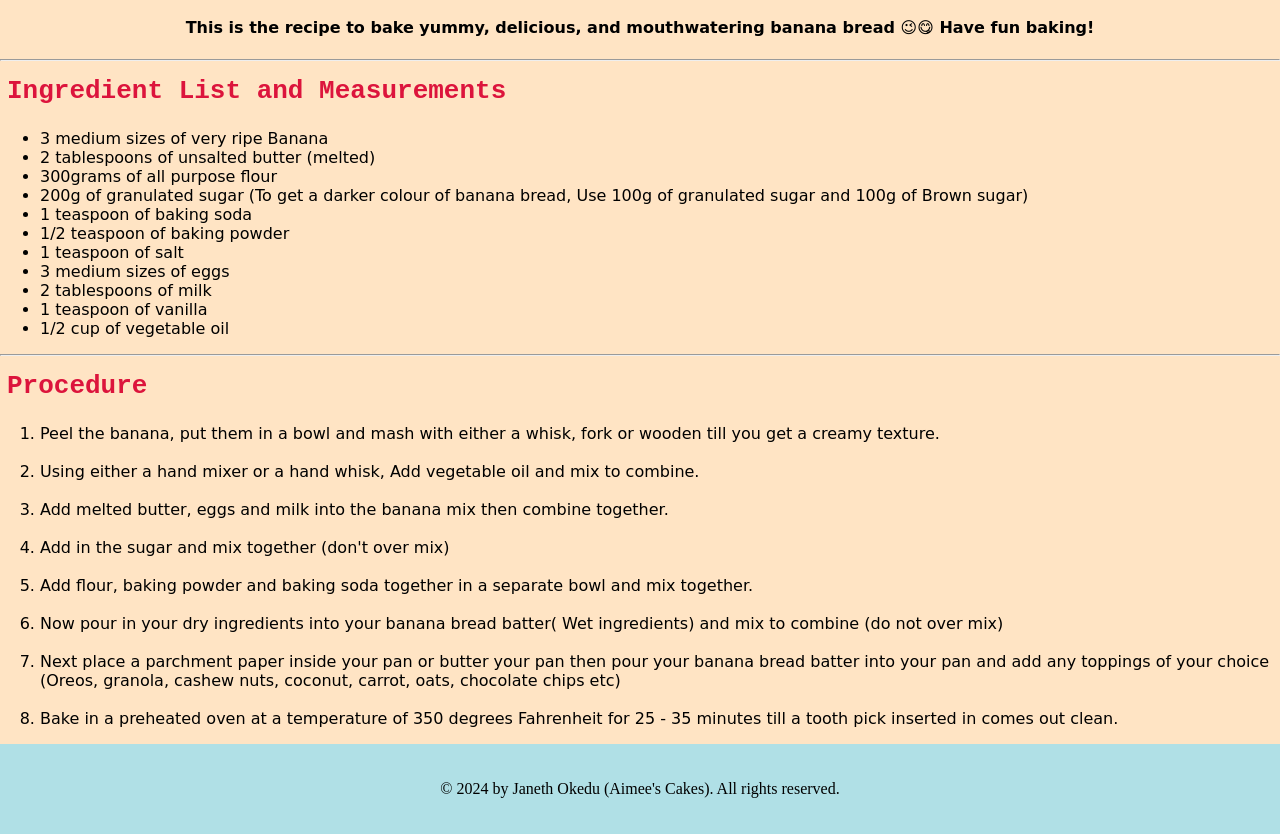
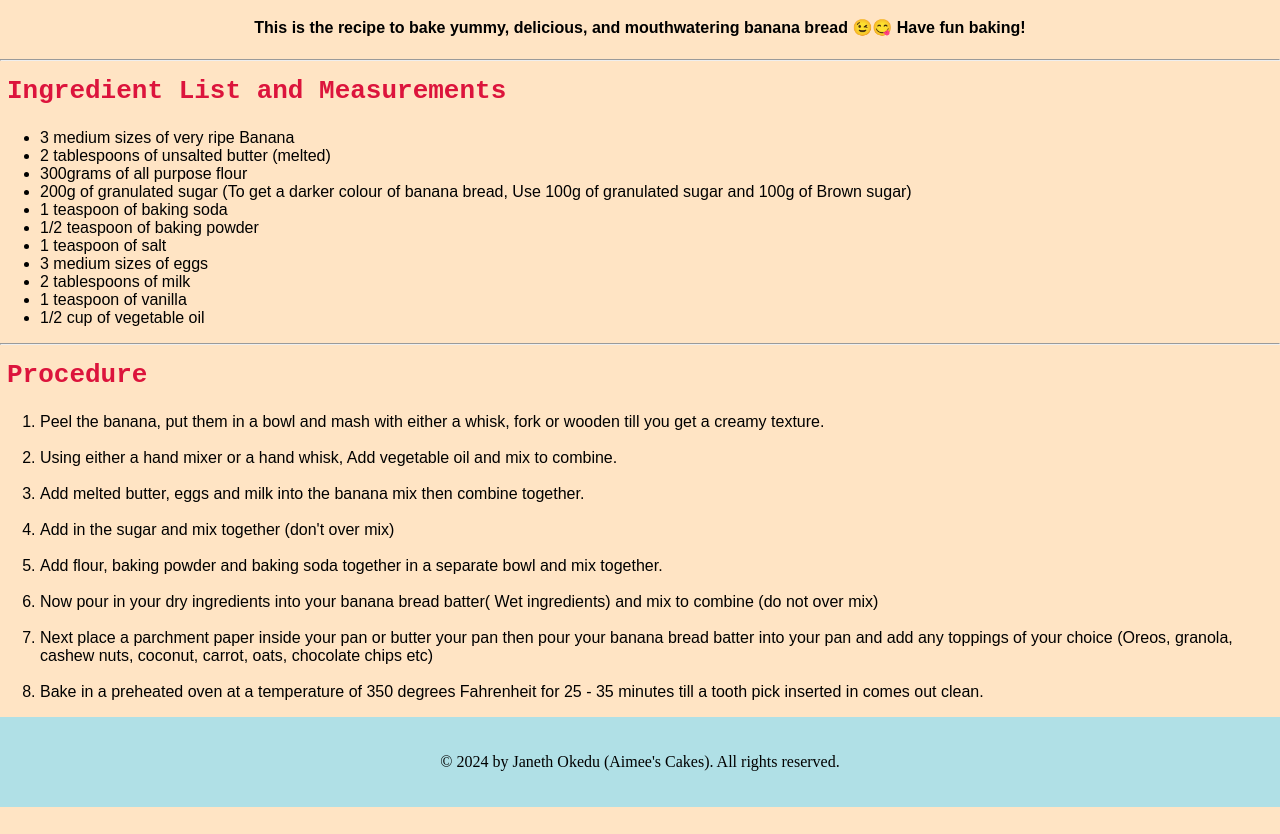
Before and after one commit to Jude00/Aimee-s-Cakes-Banana-Bread-Recipe, a plain HTML site: page index.html in a window 1280 px wide. Shown: the part 77-911 px from the top of the page. After the commit the page ends 884 px from the top, so only its background shows below. Drawn offline with Linux system fonts and the light colour scheme.

Commit message:
Update index.html

```diff
--- a/index.html
+++ b/index.html
@@ -7,7 +7,7 @@
 </head>
 <body style="background-color: bisque; margin: 0; padding: 0;">
     <h1 align="center" style="background-color: powderblue; color:olive; font-family:monospace; padding: 20px 0; margin:0; font-size: 30px;;">Aimee'scakes Banana Bread Recipe</h1>
-    <h4 align="center" style="font-family: cursive;">This is the recipe to bake yummy, delicious, and mouthwatering banana bread 😉😋 Have fun baking!</h4>
+    <h4 align="center" style="font-family: Arial;">This is the recipe to bake yummy, delicious, and mouthwatering banana bread 😉😋 Have fun baking!</h4>
     <hr>
     <h2 style="color:crimson; font-family: monospace; padding:7px; margin:0px; font-size:xx-large;">Ingredient List and Measurements</h2>
     <!-- <table>
@@ -20,7 +20,7 @@
             <td>3 medium sizes</td>
         </tr>
     </table> -->
-    <ul style="font-family: cursive;">
+    <ul style="font-family: Arial;">
         <li>3 medium sizes of very ripe Banana</li>
         <li>2 tablespoons of unsalted butter (melted)</li>
         <li>300grams of all purpose flour</li>
@@ -35,7 +35,7 @@
     </ul>
     <hr>
     <h2 style="color:crimson; font-family: monospace;  padding:7px; margin:0px; font-size:xx-large;">Procedure</h2>
-    <ol style="font-family: cursive;">
+    <ol style="font-family: Arial;">
         <li>Peel the banana, put them in a bowl and mash with either a whisk, fork or wooden till you get a creamy texture.</li> <br>
         <li>Using either a hand mixer or a hand whisk, Add vegetable oil and mix to combine.</li><br>
         <li>Add melted butter, eggs and milk into the banana mix then combine together.</li><br>
```
